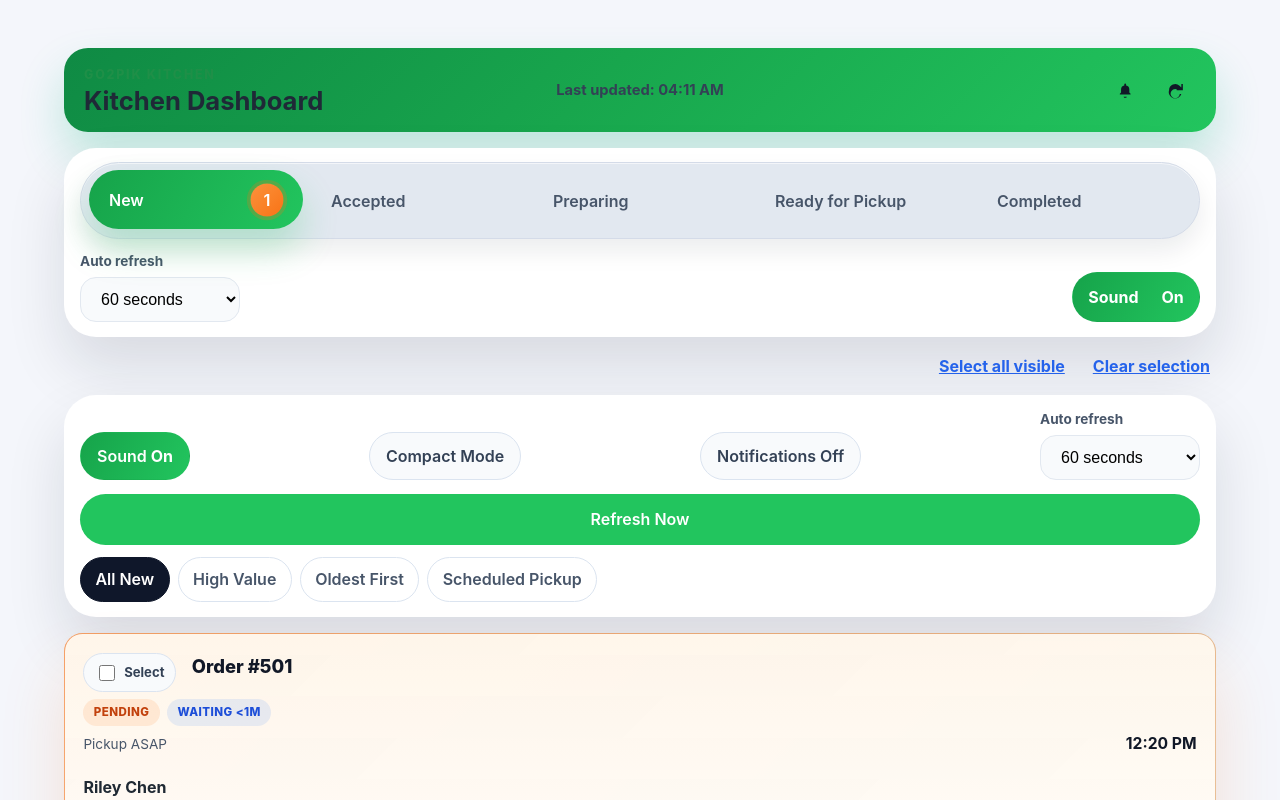
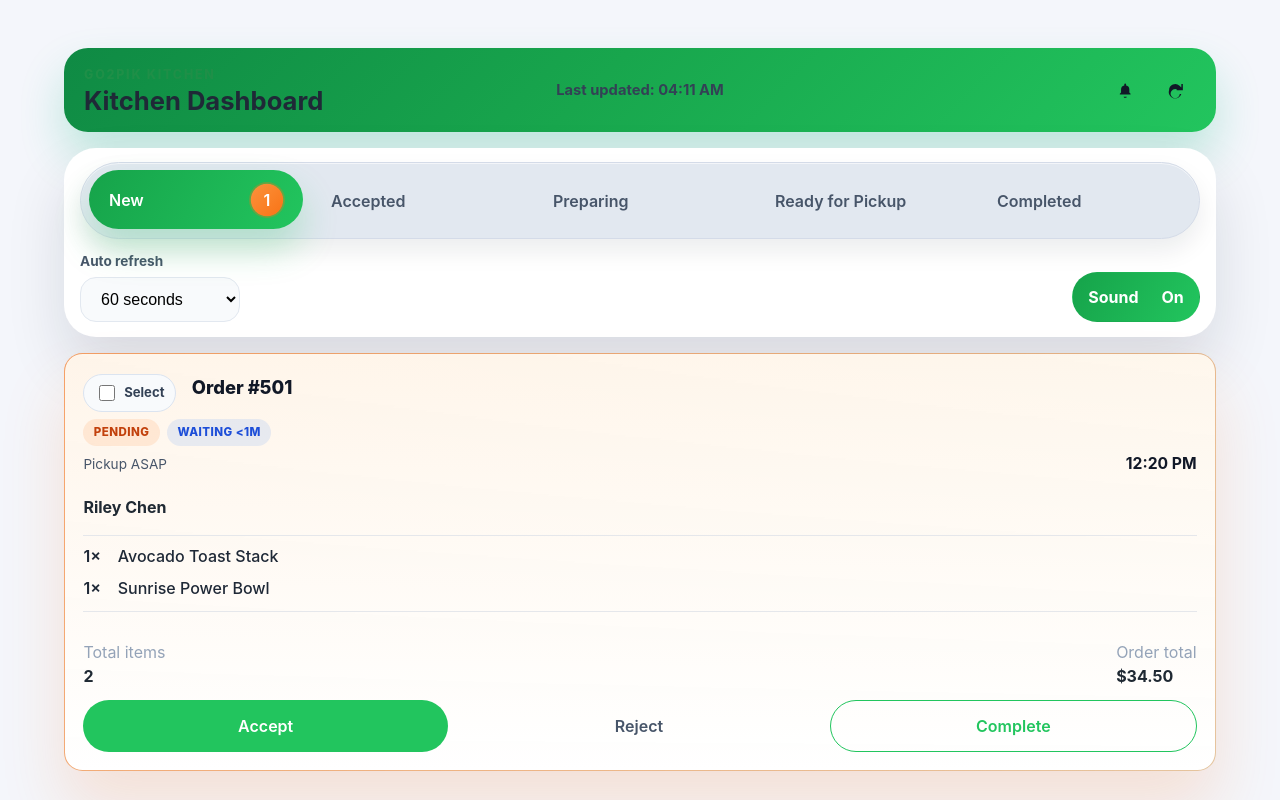
Before and after one commit to gbhandaru/go2pik-frontend, a React (Vite) app: page /kitchen/orders in a window 1280 px wide. Shown: the top 800 px of the page. Built offline with nearby package versions, Linux system fonts and the light colour scheme; no server answers.

Commit message:
UI Improvements ,kitchen dashboard-11

```diff
--- a/src/pages/KitchenOrdersPage.jsx
+++ b/src/pages/KitchenOrdersPage.jsx
@@ -442,10 +442,6 @@ export default function KitchenOrdersPage() {
     );
   };
 
-  const handleSelectAllVisible = () => {
-    setSelectedOrderIds(visibleOrders.map((order) => order.id));
-  };
-
   const handleRejectOrder = async (order) => {
     const rejectReason =
       window.prompt('Reason for rejection', 'Item unavailable') || 'Rejected from kitchen dashboard';
@@ -647,75 +643,6 @@ export default function KitchenOrdersPage() {
         </section>
       )}
 
-      {activeStatus === 'new' && visibleOrders.length > 0 && (
-        <section className="kitchen-selection-actions">
-          <button type="button" className="kitchen-inline-link" onClick={handleSelectAllVisible}>
-            Select all visible
-          </button>
-          <button type="button" className="kitchen-inline-link" onClick={handleClearSelection}>
-            Clear selection
-          </button>
-        </section>
-      )}
-
-      {activeStatus === 'new' && (
-        <section className="card kitchen-toolbar kitchen-toolbar--compact">
-          <div className="kitchen-toolbar__controls kitchen-toolbar__controls--compact">
-            <button
-              type="button"
-              className={`kitchen-toggle${soundEnabled ? ' active' : ''}`}
-              onClick={handleToggleSound}
-            >
-              Sound <strong>{soundEnabled ? 'On' : 'Off'}</strong>
-            </button>
-            <button
-              type="button"
-              className={`kitchen-toggle${compactMode ? ' active' : ''}`}
-              onClick={handleToggleCompact}
-            >
-              Compact Mode
-            </button>
-            <button
-              type="button"
-              className={`kitchen-toggle${
-                notificationsEnabled && notificationPermission === 'granted' ? ' active' : ''
-              }`}
-              onClick={handleToggleNotifications}
-            >
-              {notificationPermission === 'unsupported'
-                ? 'Notifications N/A'
-                : notificationsEnabled && notificationPermission === 'granted'
-                  ? 'Notifications On'
-                  : 'Notifications Off'}
-            </button>
-            <label className="kitchen-toolbar__field kitchen-toolbar__field--inline">
-              <span>Auto refresh</span>
-              <select value={refreshInterval} onChange={(event) => setRefreshInterval(Number(event.target.value))}>
-                <option value={10000}>10 seconds</option>
-                <option value={30000}>30 seconds</option>
-                <option value={60000}>60 seconds</option>
-              </select>
-            </label>
-            <button type="button" className="primary-btn kitchen-refresh-btn" onClick={refresh} disabled={loading}>
-              Refresh Now
-            </button>
-          </div>
-
-          <div className="kitchen-filter-row">
-            {FILTER_OPTIONS.map((option) => (
-              <button
-                key={option.value}
-                type="button"
-                className={`kitchen-filter-chip${filterMode === option.value ? ' active' : ''}`}
-                onClick={() => setFilterMode(option.value)}
-              >
-                {option.label}
-              </button>
-            ))}
-          </div>
-        </section>
-      )}
-
       {ordersContent}
     </main>
   );
```
Also changed, not shown: 3 other files (tests, documents, lock files or other folders).
